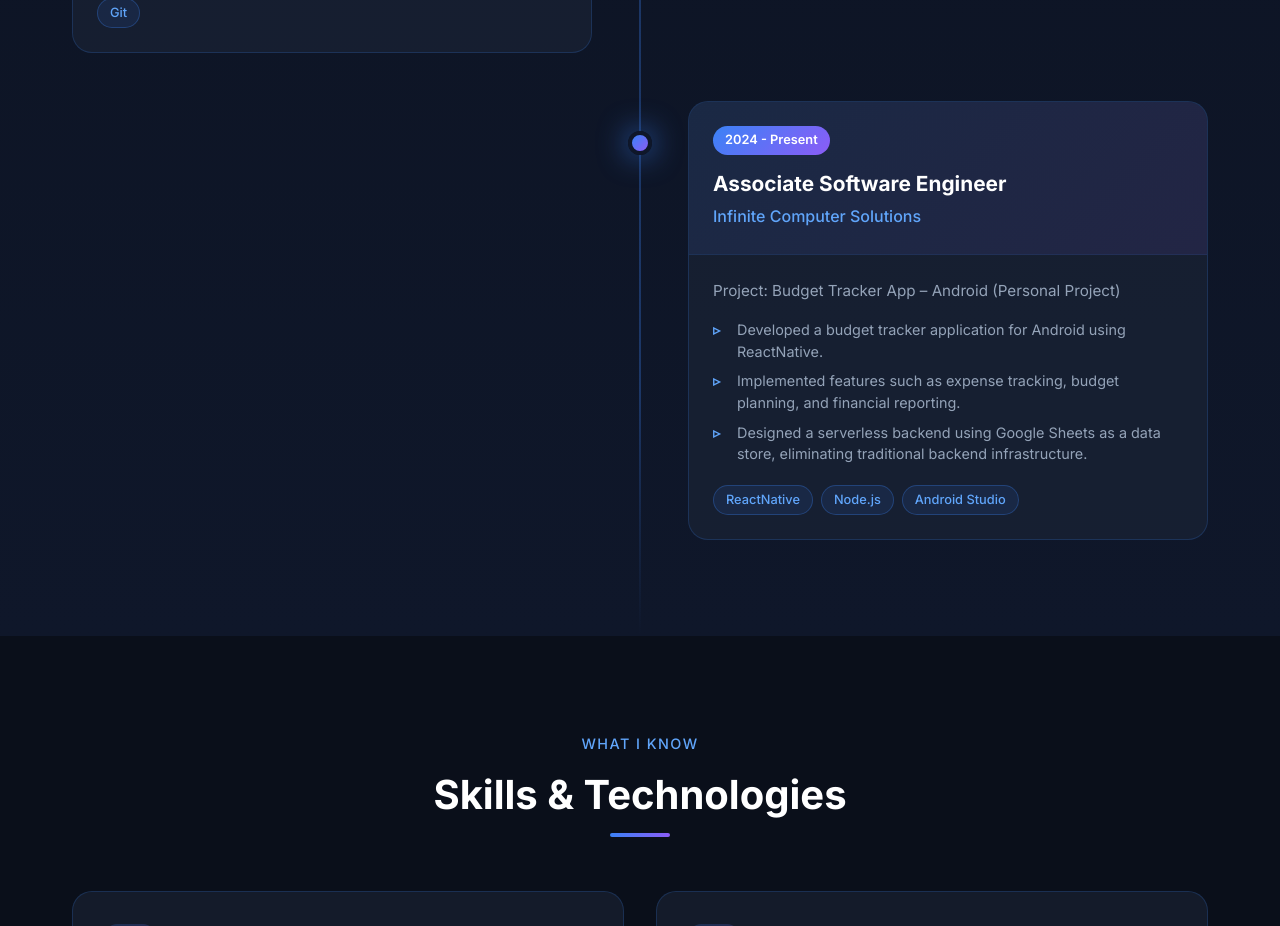
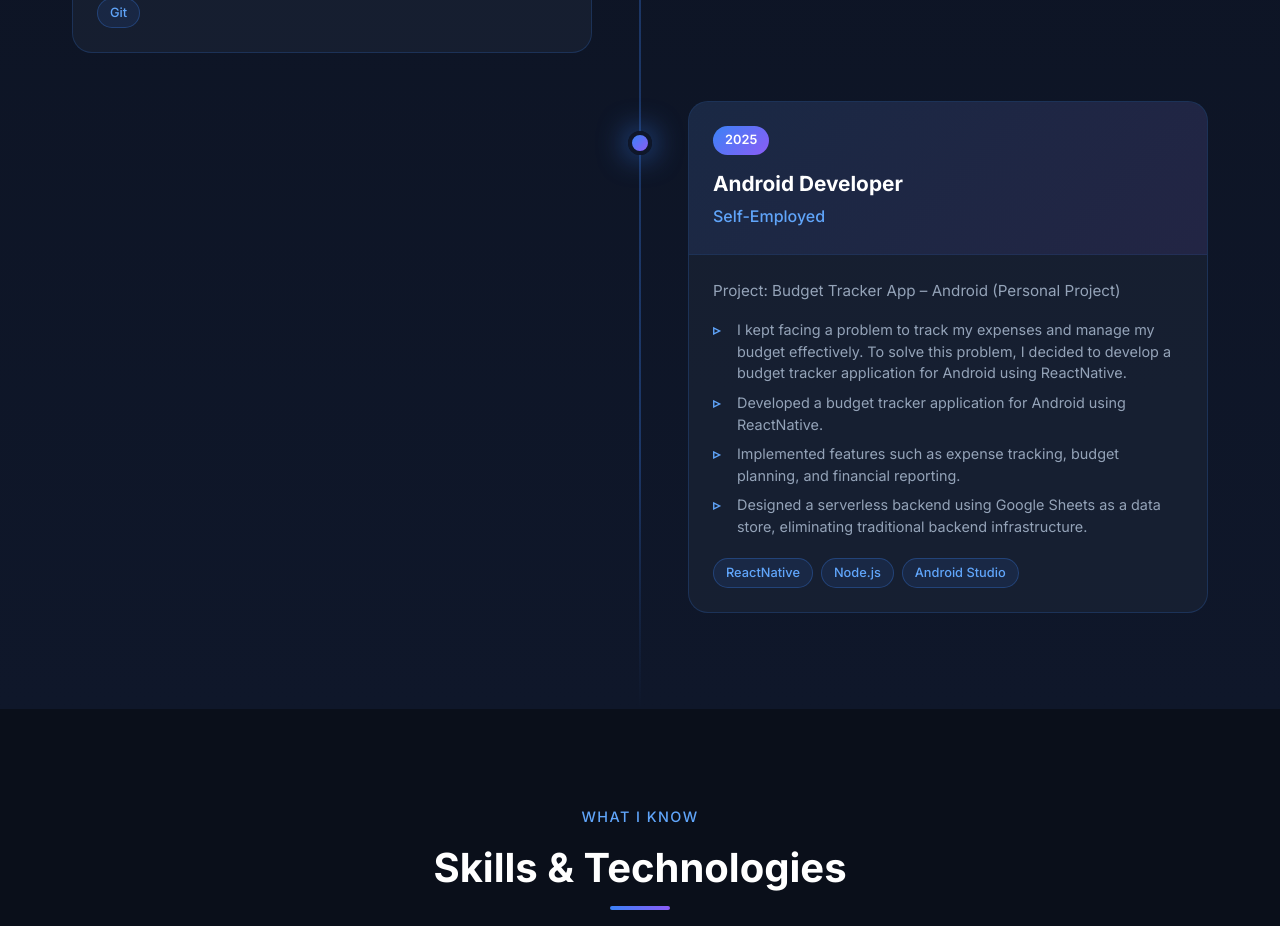
Before and after one commit to Bhuiyash/bhuiyashkrwebapp, an Angular app: page / in a window 1280 px wide. Shown: the part 3600-4526 px from the top of the page. Built offline with nearby package versions, Linux system fonts and the light colour scheme.

Commit message:
feat: Update ExperienceComponent with new roles, responsibilities, and technologies

```diff
--- a/src/app/components/experience/experience.component.ts
+++ b/src/app/components/experience/experience.component.ts
@@ -15,7 +15,7 @@ interface Experience {
   standalone: true,
   imports: [CommonModule],
   templateUrl: './experience.component.html',
-  styleUrl: './experience.component.css'
+  styleUrl: './experience.component.css',
 })
 export class ExperienceComponent {
   experiences: Experience[] = [
@@ -28,22 +28,30 @@ export class ExperienceComponent {
         'Led end-to-end development of critical healthcare modules, ensuring on-time delivery and alignment with client requirements.',
         'Implemented secure authentication and authorization using MSAL, enhancing access control and user management.',
         'Built CI/CD pipelines on Azure DevOps with SonarQube integration to enforce code quality standards.',
-        'Integrated legacy Angular FormKit (v1) into the modern Angular framework with seamless compatibility'
+        'Integrated legacy Angular FormKit (v1) into the modern Angular framework with seamless compatibility',
       ],
-      technologies: ['Angular', 'TypeScript', 'Node.js', 'Azure DevOps(CI/CD)', 'SQL Server Management','SonarQube']
+      technologies: [
+        'Angular',
+        'TypeScript',
+        'Node.js',
+        'Azure DevOps(CI/CD)',
+        'SQL Server Management',
+        'SonarQube',
+      ],
     },
     {
       title: 'Associate Software Engineer',
       company: 'Infinite Computer Solutions',
       duration: '2023 - Present',
-      description: 'Project: EHRA – Electronic Health Risk Assessment (2025 | US Healthcare)',
+      description:
+        'Project: EHRA – Electronic Health Risk Assessment (2025 | US Healthcare)',
       responsibilities: [
         'Added robust form validations to enhance data accuracy and user experience.',
         'Developed dynamic conditional rendering of UI components based on business rules.',
         'Implemented Spanish language localization, improving accessibility for a broader user base.',
-        'Worked extensively with JSX, JSON, and modern frontend technologies within the application stack.'
+        'Worked extensively with JSX, JSON, and modern frontend technologies within the application stack.',
       ],
-      technologies: ['ReactNative', 'Node.js', 'Azure DevOps']
+      technologies: ['ReactNative', 'Node.js', 'Azure DevOps'],
     },
     {
       title: 'Associate Software Engineer',
@@ -53,21 +61,27 @@ export class ExperienceComponent {
       responsibilities: [
         'Contributed to a Template Builder system enabling dynamic template creation and management.',
         'Implemented format conversion logic to support multiple template structures.',
-        'Designed and developed CRUD operations to efficiently manage template data.'
+        'Designed and developed CRUD operations to efficiently manage template data.',
       ],
-      technologies: ['Dot Net Framework','Visual Studio', 'SQL Server Management', 'Git']
+      technologies: [
+        'Dot Net Framework',
+        'Visual Studio',
+        'SQL Server Management',
+        'Git',
+      ],
     },
     {
-        title: 'Associate Software Engineer',
-        company: 'Infinite Computer Solutions',
-        duration: '2024 - Present',
+      title: 'Android Developer',
+      company: 'Self-Employed',
+      duration: '2025',
       description: 'Project: Budget Tracker App – Android (Personal Project)',
       responsibilities: [
+        'I kept facing a problem to track my expenses and manage my budget effectively. To solve this problem, I decided to develop a budget tracker application for Android using ReactNative.',
         'Developed a budget tracker application for Android using ReactNative.',
         'Implemented features such as expense tracking, budget planning, and financial reporting.',
-          'Designed a serverless backend using Google Sheets as a data store, eliminating traditional backend infrastructure.'
+        'Designed a serverless backend using Google Sheets as a data store, eliminating traditional backend infrastructure.',
       ],
-        technologies: ['ReactNative', 'Node.js', 'Android Studio']
-    }
+      technologies: ['ReactNative', 'Node.js', 'Android Studio'],
+    },
   ];
 }
```
Lines whose indentation alone changed are shown as unchanged.
